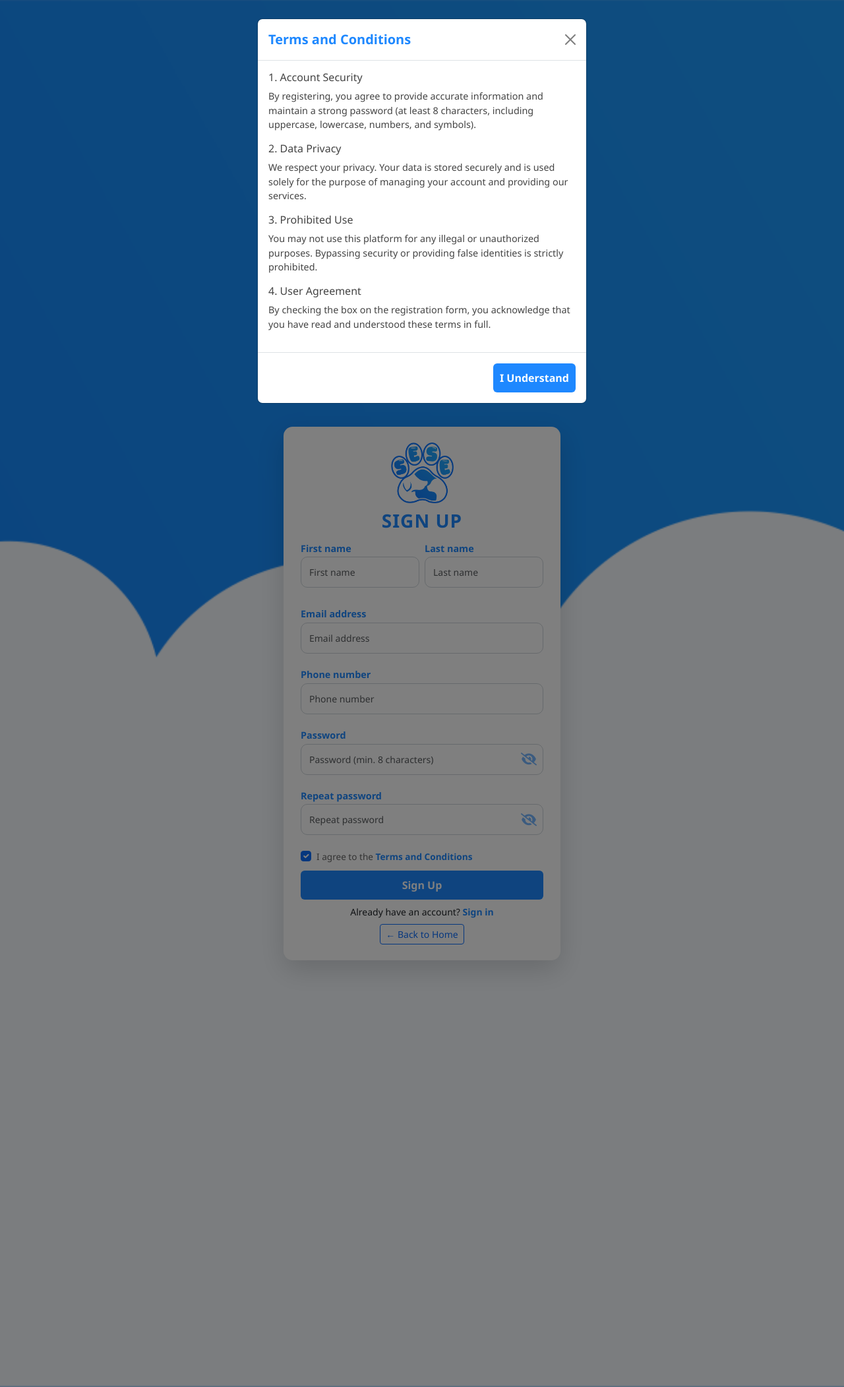
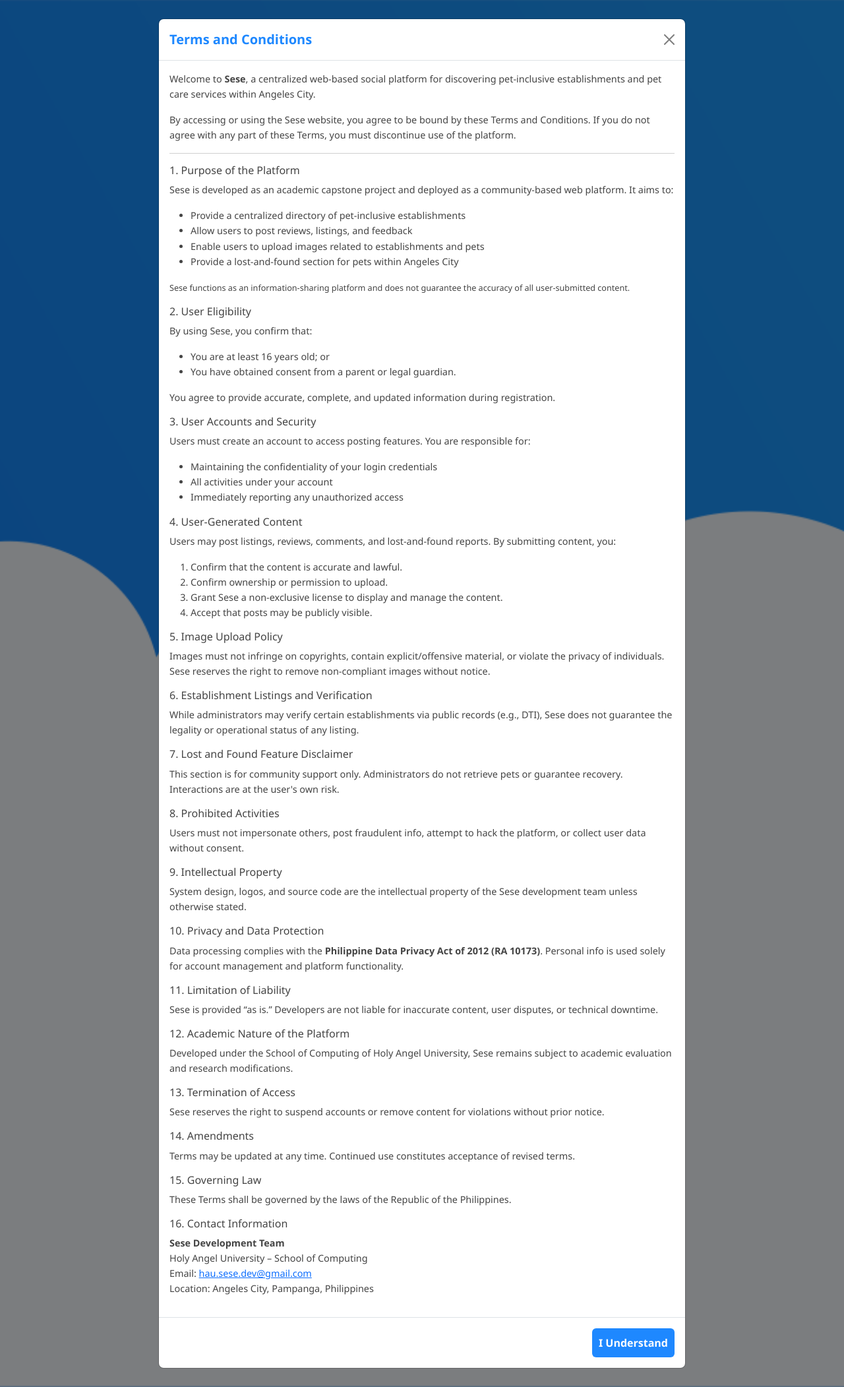
Before and after one commit to vladimirborja/Capstone_SESE, a PHP site: page /Capstone/signUp.php in a window 1280 px wide, after a click on "Terms and Conditions". Shown: the whole page at 66% size. Run offline with PHP 8.4, Linux system fonts and the light colour scheme; some libraries are stand-ins or nearby versions.

Commit message:
Update notification modal

```diff
--- a/src/signUp.php
+++ b/src/signUp.php
@@ -111,24 +111,94 @@
   </div>
 
   <div class="modal fade" id="termsModal" tabindex="-1" aria-labelledby="termsModalLabel" aria-hidden="true">
-    <div class="modal-dialog modal-dialog-scrollable">
+  <div class="modal-dialog modal-dialog-scrollable modal-lg">
     <div class="modal-content">
       <div class="modal-header">
         <h5 class="modal-title fw-bold" id="termsModalLabel" style="color: #1e88ff">Terms and Conditions</h5>
         <button type="button" class="btn-close" data-bs-dismiss="modal" aria-label="Close"></button>
       </div>
-        <div class="modal-body">
-          <h6>1. Account Security</h6>
-          <p>By registering, you agree to provide accurate information and maintain a strong password (at least 8 characters, including uppercase, lowercase, numbers, and symbols).</p>
+      <div class="modal-body" style="font-size: 0.9rem; line-height: 1.6;">
+        <p>Welcome to <strong>Sese</strong>, a centralized web-based social platform for discovering pet-inclusive establishments and pet care services within Angeles City.</p>
 
-          <h6>2. Data Privacy</h6>
-          <p>We respect your privacy. Your data is stored securely and is used solely for the purpose of managing your account and providing our services.</p>
+        <p>By accessing or using the Sese website, you agree to be bound by these Terms and Conditions. If you do not agree with any part of these Terms, you must discontinue use of the platform.</p>
 
-          <h6>3. Prohibited Use</h6>
-          <p>You may not use this platform for any illegal or unauthorized purposes. Bypassing security or providing false identities is strictly prohibited.</p>
+        <hr>
 
-          <h6>4. User Agreement</h6>
-          <p>By checking the box on the registration form, you acknowledge that you have read and understood these terms in full.</p>
+        <h6>1. Purpose of the Platform</h6>
+        <p>Sese is developed as an academic capstone project and deployed as a community-based web platform. It aims to:</p>
+        <ul>
+          <li>Provide a centralized directory of pet-inclusive establishments</li>
+          <li>Allow users to post reviews, listings, and feedback</li>
+          <li>Enable users to upload images related to establishments and pets</li>
+          <li>Provide a lost-and-found section for pets within Angeles City</li>
+        </ul>
+        <p><small>Sese functions as an information-sharing platform and does not guarantee the accuracy of all user-submitted content.</small></p>
+
+        <h6>2. User Eligibility</h6>
+        <p>By using Sese, you confirm that:</p>
+        <ul>
+          <li>You are at least 16 years old; or</li>
+          <li>You have obtained consent from a parent or legal guardian.</li>
+        </ul>
+        <p>You agree to provide accurate, complete, and updated information during registration.</p>
+
+        <h6>3. User Accounts and Security</h6>
+        <p>Users must create an account to access posting features. You are responsible for:</p>
+        <ul>
+          <li>Maintaining the confidentiality of your login credentials</li>
+          <li>All activities under your account</li>
+          <li>Immediately reporting any unauthorized access</li>
+        </ul>
+
+        <h6>4. User-Generated Content</h6>
+        <p>Users may post listings, reviews, comments, and lost-and-found reports. By submitting content, you:</p>
+        <ol>
+          <li>Confirm that the content is accurate and lawful.</li>
+          <li>Confirm ownership or permission to upload.</li>
+          <li>Grant Sese a non-exclusive license to display and manage the content.</li>
+          <li>Accept that posts may be publicly visible.</li>
+        </ol>
+
+        <h6>5. Image Upload Policy</h6>
+        <p>Images must not infringe on copyrights, contain explicit/offensive material, or violate the privacy of individuals. Sese reserves the right to remove non-compliant images without notice.</p>
+
+        <h6>6. Establishment Listings and Verification</h6>
+        <p>While administrators may verify certain establishments via public records (e.g., DTI), Sese does not guarantee the legality or operational status of any listing.</p>
+
+        <h6>7. Lost and Found Feature Disclaimer</h6>
+        <p>This section is for community support only. Administrators do not retrieve pets or guarantee recovery. Interactions are at the user's own risk.</p>
+
+        <h6>8. Prohibited Activities</h6>
+        <p>Users must not impersonate others, post fraudulent info, attempt to hack the platform, or collect user data without consent.</p>
+
+        <h6>9. Intellectual Property</h6>
+        <p>System design, logos, and source code are the intellectual property of the Sese development team unless otherwise stated.</p>
+
+        <h6>10. Privacy and Data Protection</h6>
+        <p>Data processing complies with the <strong>Philippine Data Privacy Act of 2012 (RA 10173)</strong>. Personal info is used solely for account management and platform functionality.</p>
+
+        <h6>11. Limitation of Liability</h6>
+        <p>Sese is provided “as is.” Developers are not liable for inaccurate content, user disputes, or technical downtime.</p>
+
+        <h6>12. Academic Nature of the Platform</h6>
+        <p>Developed under the School of Computing of Holy Angel University, Sese remains subject to academic evaluation and research modifications.</p>
+
+        <h6>13. Termination of Access</h6>
+        <p>Sese reserves the right to suspend accounts or remove content for violations without prior notice.</p>
+
+        <h6>14. Amendments</h6>
+        <p>Terms may be updated at any time. Continued use constitutes acceptance of revised terms.</p>
+
+        <h6>15. Governing Law</h6>
+        <p>These Terms shall be governed by the laws of the Republic of the Philippines.</p>
+
+        <h6>16. Contact Information</h6>
+        <p>
+          <strong>Sese Development Team</strong><br>
+          Holy Angel University – School of Computing<br>
+          Email: <a href="mailto:hau.sese.dev@gmail.com">hau.sese.dev@gmail.com</a><br>
+          Location: Angeles City, Pampanga, Philippines
+        </p>
       </div>
       <div class="modal-footer">
         <button type="button" class="btn btn-primary" data-bs-dismiss="modal" style="background-color: #1e88ff; border: none;">I Understand</button>
```
Also changed, not shown: src/mains/header.php (+95 -51 lines), 1 other file. Lines whose indentation alone changed are shown as unchanged.
